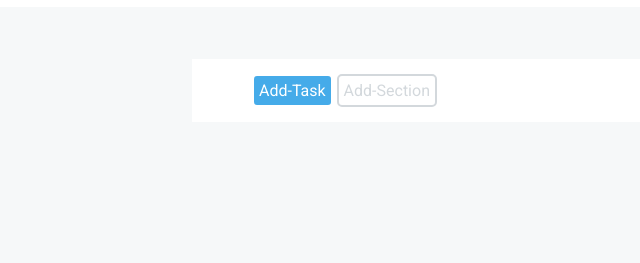
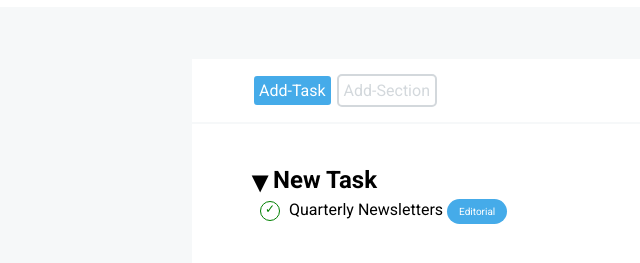
Before and after one commit to MatteoLiberati/html-css-toboolist, a plain HTML site: page index.html in a window 1280 px wide. Shown: the part 63-326 px from the top of the page, without its empty margins (0-640 px from the left). Drawn offline with Linux system fonts and the light colour scheme.

Commit message:
section new task

```diff
--- a/css/style.css
+++ b/css/style.css
@@ -36,9 +36,11 @@ main{
 nav{
     background-color: white;
     padding:15px 60px;
+    margin-bottom: 2px;
 }
 
 .button{
+    text-decoration:none;
     display: inline-block;
     padding:5px;
     border: 2px solid;
@@ -53,3 +55,52 @@ nav{
 .add-section{
     color: #d3d8dc;
 }
+
+/* TASK-LIST */
+.task-list{
+    background-color: white;
+    padding: 40px 60px;
+}
+
+/* ICONS AND LIST */
+.freccia{
+    font-size: 30px;
+    text-align: center;
+    vertical-align: middle;
+}
+
+ul{
+    list-style-type: none;
+    padding-left:8px;
+    font-weight:500;
+}
+
+.verification{
+    display: inline-block;
+    vertical-align: middle;
+    width: 20px;
+    height: 20px;
+    border: 1px solid;
+    border-radius: 50%;
+    margin-right: 5px;
+}
+
+.check{
+    font-size: 12px;
+    text-align: center;
+    color:green;
+}
+
+/* LABEL */
+
+.label{
+    display: inline-block;
+    padding: 7px 12px;
+    color:white;
+    border-radius: 13px;
+    font-size: 10px;
+}
+
+.editorial{
+    background-color: #45abe9;
+}
--- a/index.html
+++ b/index.html
@@ -20,19 +20,36 @@
 
     <!-- MAIN -->
    <main>
+
        <!-- TASK NAV -->
        <nav>
-           <div class="button add-task">
+           <a href="" class="button add-task">
                Add-Task
-           </div>
-           <div class="button add-section">
+           </a>
+           <a href="" class="button add-section">
                Add-Section
-           </div>
+           </a>
        </nav>
-       <!-- TASK LIST -->
-       <section>
 
-       </section>
+       <!-- CONTAINER TASK LIST -->
+       <div class="task-list">
+
+            <!-- SECTION NEW TASK -->
+           <section>
+               <h2>
+                   <span class="freccia">&#9662;</span> New Task</h2>
+               <ul>
+                   <li>
+                       <span class="verification check">&check;</span> Quarterly Newsletters
+                       <div class="label editorial">
+                            Editorial
+                       </div>
+                    </li>
+               </ul>
+
+           </section>
+
+       </div>
    </main>
 </body>
 </html>
```
